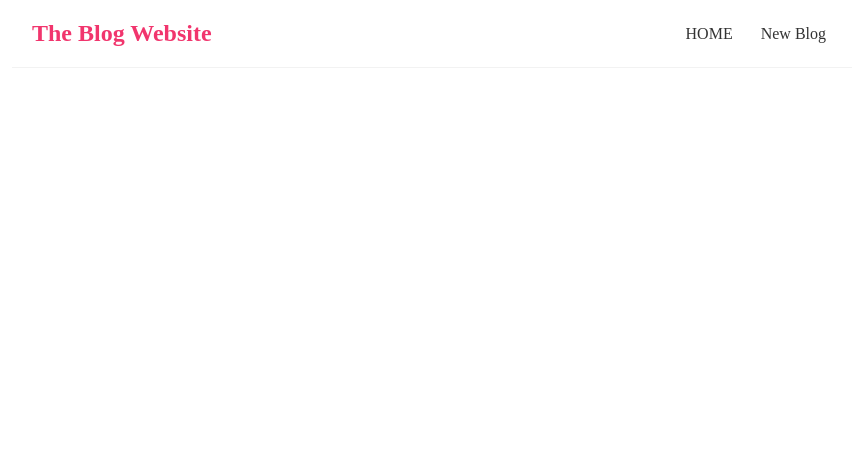
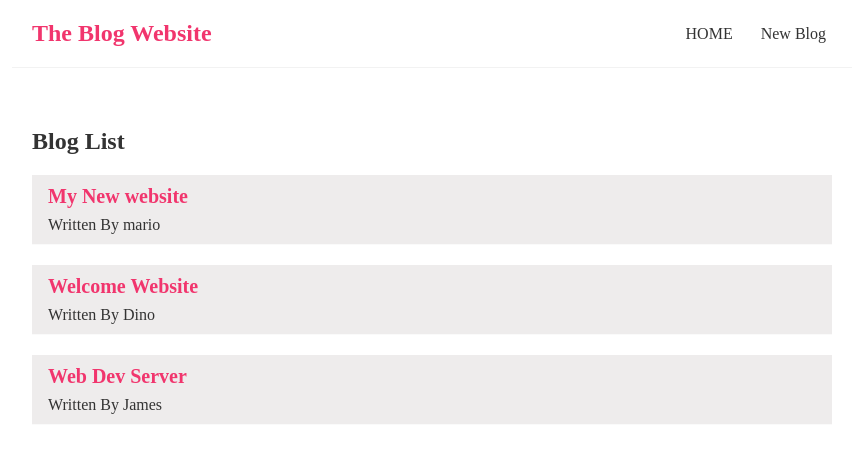
Before and after one commit to mtbtaiyyab/react-learning, a React (Create React App) app: page /create in a window 1280 px wide. Shown: the top 462 px of the page, without its empty margins (208-1071 px from the left). Built offline with nearby package versions, Linux system fonts and the light colour scheme.

Commit message:
using Props

```diff
--- /dev/null
+++ b/src/BlogList.js
@@ -0,0 +1,23 @@
+// First way to use props
+// const BlogList = (props) => {
+//     const blogs = props.sect;
+//     const title = props.title;
+// Second way to use props
+const BlogList = ({sect, title}) => {
+    const blogs = sect;
+return (
+        <div className="blog-list">
+            <h2>{title}</h2>
+            {
+                blogs.map((blog) => (
+                    <div className="blog-preview" key={blog.id}>
+                        <h2>{blog.title}</h2>
+                        <p>Written By {blog.author}</p>
+                    </div>
+                ))
+            }
+        </div>
+    );
+}
+
+export default BlogList;
--- a/src/Home.js
+++ b/src/Home.js
@@ -1,4 +1,5 @@
 import { useState } from "react";
+import BlogList from "./BlogList";
 
 
 const Home = () => {
@@ -21,6 +22,7 @@ const Home = () => {
     ]);
     return (
         <div className="home">
+            <BlogList sect={blogs} title="Blog List"/>
             {/*
             useState Example <button onClick={handleClick}>Click Me</button>
 
```
